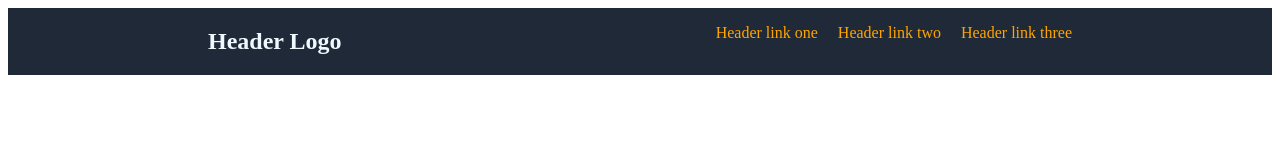
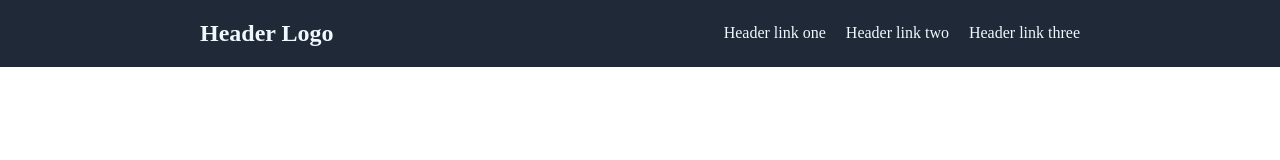
Before and after one commit to NArimanda/Landing_page, a plain HTML site: page landing.html in a window 1280 px wide. Drawn offline with Linux system fonts and the light colour scheme.

Commit message:
Navbar position set

```diff
--- a/landing.html
+++ b/landing.html
@@ -7,7 +7,7 @@
     <link rel="stylesheet" href="style.css">
 </head>
 <body>
-    <div class="firstpart">
+    <hero class="firstpart">
         <nav class="navbar">
             <h1>Header Logo</h1>
             <div class="headerlinks">
@@ -16,6 +16,6 @@
                 <p>Header link three</p>
             </div>
         </nav>
-    </div>
+    </hero>
 </body>
 </html>
--- a/style.css
+++ b/style.css
@@ -1,3 +1,7 @@
+body{
+    margin:0;
+    padding:0;
+}
 .navbar{
     display:flex;
     justify-content:space-between;
@@ -5,12 +9,14 @@
     padding-right: 200px;
     background-color:#1F2937;
     color:aliceblue;
-    align-items:flex-start;
+    align-items:center;
     position:absolute top;
+    margin-left:0;
 }
 
 .navbar .headerlinks{
     display:flex;
-    color:orange;
+
     gap:20px;
+    align-self:center;
 }
```
